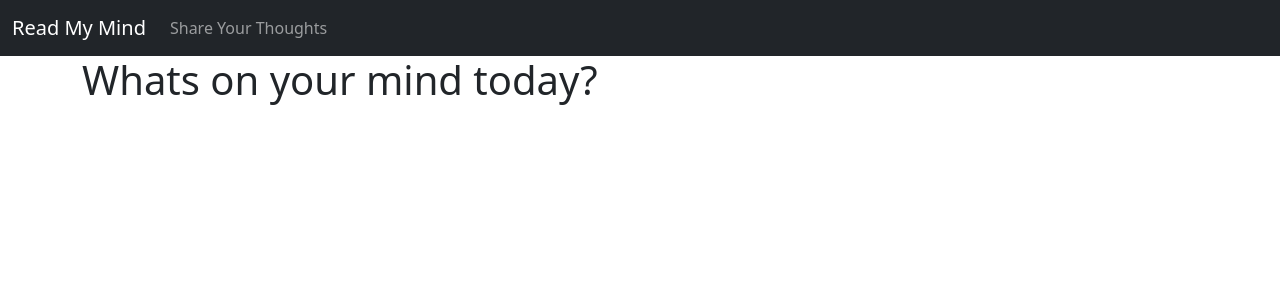
After one commit to Code-Institute-Submissions/Odimac84-Project-4, a Django app: page /add-blogentry/ in a window 1280 px wide. The commit adds this page. Shown: the top 300 px of the page. Run offline with Django 3.2, Linux system fonts and the light colour scheme.

Commit message:
add template with connections to adding new content for user

```diff
--- a/blog/models.py
+++ b/blog/models.py
@@ -2,10 +2,12 @@ from django.db import models
 from django.contrib.auth.models import User
 
 class Post(models.Model):
-    title = models.CharField(max_length=100)
+    title = models.CharField(max_length=150)
+    title_tag = models.CharField(max_length=150, default="Read My Mind")
     author = models.ForeignKey(User, on_delete=models.CASCADE)
     body = models.TextField()
 
 
+
     def __str__(self):
         return self.title + ' | ' + str(self.author)
--- a/blog/urls.py
+++ b/blog/urls.py
@@ -1,9 +1,9 @@
 from django.urls import path
-from.views import HomeView, PostView
+from.views import HomeView, PostView, Add_BlogEntry
 
 
 urlpatterns = [
     path('', HomeView.as_view(), name="home"),
     path('article/<int:pk>', PostView.as_view(), name='blogpost'),
-
+    path('add-blogentry/', Add_BlogEntry.as_view(), name='add-blogentry'),
 ]
--- a/blog/views.py
+++ b/blog/views.py
@@ -1,5 +1,5 @@
 from django.shortcuts import render
-from django.views.generic import ListView, DetailView
+from django.views.generic import ListView, DetailView, CreateView
 from .models import Post
 
 
@@ -7,6 +7,13 @@ class HomeView(ListView):
     model = Post
     template_name = 'home.html'
 
+
 class PostView(DetailView):
     model = Post
     template_name = 'blogpost.html'
+
+
+class Add_BlogEntry(CreateView):
+    model = Post
+    template_name = 'add-blogentry.html'
+    fields = '__all__'
--- /dev/null
+++ b/templates/add-blogentry.html
@@ -0,0 +1,9 @@
+{% extends 'base.html' %}
+
+{% block content %}
+
+<h1>Whats on your mind today?</h1>
+
+
+
+{% endblock %}
--- a/templates/base.html
+++ b/templates/base.html
@@ -25,7 +25,7 @@
             <div class="collapse navbar-collapse" id="navbarSupportedContent">
                 <ul class="navbar-nav me-auto mb-2 mb-lg-0">
                     <li class="nav-item">
-                        <a class="nav-link" href="#">Link</a>
+                        <a class="nav-link" href="{% url 'add-blogentry' %}">Share Your Thoughts</a>
                     </li>
                 </ul>
             </div>
--- a/templates/blogpost.html
+++ b/templates/blogpost.html
@@ -1,6 +1,6 @@
 {% extends 'base.html' %}
 
-{% block title %} {{post.title}} {% endblock %}
+{% block title %} {{ post.title_tag }} {% endblock %}
 
 {% block content %}
 
```
Also changed, not shown: blog/migrations/0002_auto_20211021_1852.py (added).
